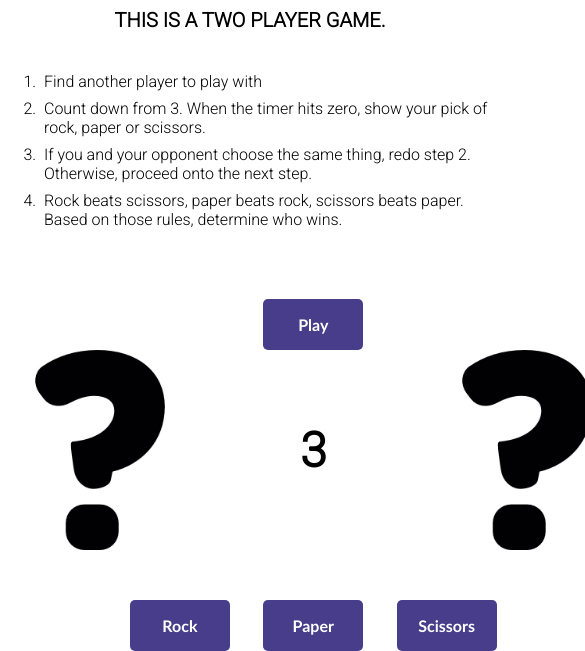
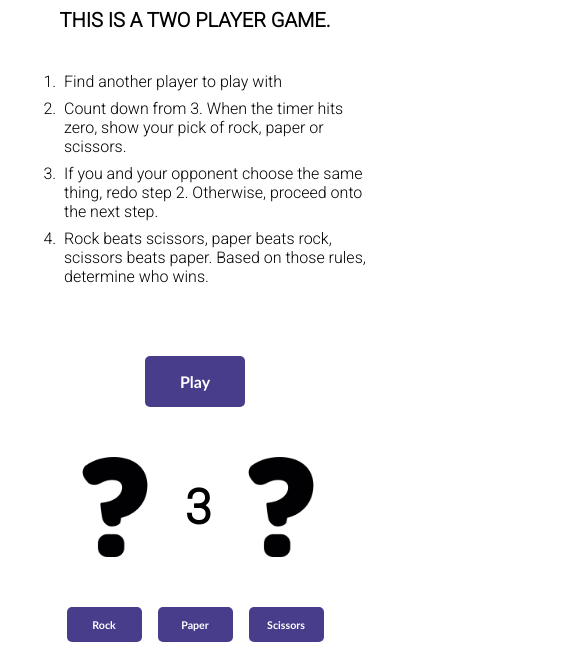
Before and after one commit to NlSEMONO/CSS-and-Web-Practice, a plain HTML site: page rock_paper_scissors.html in a window 390 px wide. Shown: the part 216-867 px from the top of the page, 585 px wide, since content can reach past the window. Drawn offline with Linux system fonts and the light colour scheme.

Commit message:
Made webpage more interactive. Now it is pretty mobile friendly. Need to remake the header for mobile users and finish the rock paper scissors game.

```diff
--- a/rock_paper_scissors.html
+++ b/rock_paper_scissors.html
@@ -8,7 +8,9 @@
     </head>
     <body>
         <div class="header">
-            <h2> Minigames </h2>
+            <a href="./index.html">
+                <h2> Minigames </h2>
+            </a>
             <div id="head-links">
                 <a href="./rock_paper_scissors.html"> Rock Paper Scissors </a>
                 <a href="#"> 007 </a>
@@ -26,16 +28,15 @@
             </ol>
         </div>
         <div class="game">
-            <div class="game-but play">
+            <div id="play" class="game-but">
                 <p> Play</p>
             </div>
-
 
             <div class="pvp">
                 <div id="player">
                     <img>
                 </div>
-                <h1> 3 </h1>
+                <h1 id="timer"> 3 </h1>
                 <div id="computer">
                     <img>
                 </div>
--- a/rps.js
+++ b/rps.js
@@ -47,7 +47,7 @@ function game() {
 
 var loaded = false;
 
-const play = document.querySelector('.play')
+const play = document.querySelector('#play')
 play.addEventListener('click', () => {
     playRound();
 })
--- a/style.css
+++ b/style.css
@@ -1,5 +1,4 @@
 @import url('https://fonts.googleapis.com/css2?family=Roboto:wght@300&display=swap');
-
 body {
     margin: 0px;
 }
@@ -38,7 +37,7 @@ h1 {
 div {
     display: flex;
     width: auto;
-    min-width: 500px;
+    min-width: 600px;
 }
 
 .header {
@@ -57,7 +56,6 @@ div {
     padding-top: 200px;
     padding-bottom: 200px;
     background-color: darkslateblue;
-    width: auto;
     justify-content: center;
     flex-wrap: wrap;
 }
@@ -65,7 +63,7 @@ div {
 .welcome-left{
     display: flex;
     flex-direction: column;
-    width: 600px;
+    width: 500px;
 }
 
 .minigame-examples{
@@ -84,7 +82,7 @@ div {
     padding:0px;
 }
 
-.item img, input {
+.item img, .item input {
     width: 500px;
     height: 350px;
     border-radius: 5%;
@@ -110,7 +108,44 @@ div {
 }
 
 #example-head {
+    text-align: center;
     color: darkslateblue;
+}
+
+/* mobile users and resized windows */
+
+@media screen and (max-width:700px) {
+    #head-links {
+        display: none;
+    }
+    .header {
+        padding-left: 30px;
+    }
+
+    div:not(.game-but, .options, .game, .pvp) {
+        min-width: 100px;
+        padding-left: 20px;
+        padding-right: 20px;
+    }
+
+    .welcome {
+        padding-top: 20vw;
+        padding-bottom: 20vw;
+    }
+
+    .welcome img {
+        padding-top: 30px;
+        padding-left: 10px;
+        width: 100vw;
+        height:auto;
+    }
+
+    .welcome-left, .item input, .item img{
+        width: 90vw;
+        padding-left: 10px;
+        padding-right: 10px;
+        height:auto;
+    }
 }
 
 .quote {
@@ -133,6 +168,7 @@ div {
     color: white;
     font-size: 16px;
 }
+
 /*
 rock paper scissors exclusive styles
 */
@@ -173,8 +209,8 @@ rock paper scissors exclusive styles
 .game-but {
     display: flex;
     justify-content: center;
+    min-width: 100px;
     margin-top: 50px;
-    min-width: 100px;
     border-radius: 5px;
     background-color: darkslateblue;
     text-align: center;
@@ -189,10 +225,8 @@ rock paper scissors exclusive styles
 
 .pvp {
     display: flex;
-    justify-content: space-between;
+    justify-content: space-around;
     align-items: center;
-    min-width: 600px;
-    width: auto;
 }
 
 #player img {
@@ -203,7 +237,6 @@ rock paper scissors exclusive styles
 #computer img {
     width: 200px;
     height: 200px;
-    margin-left: 100px;
 }
 
 .pvp h1 {
@@ -211,13 +244,70 @@ rock paper scissors exclusive styles
 }
 
 .pvp div {
-    min-width: 300px;
+    min-width: 200px;
     min-height: 200px;
 }
 
 .options {
     display: flex;
-    justify-content: center;
     min-width: 400px;
     justify-content: space-around;
 }
+
+/* mobile users */
+@media  screen and (max-width: 600px) {
+    .game, .pvp, .options {
+        min-width: 100px;
+    }
+
+    .game {
+        width: 100%;
+        height: auto;
+    }
+
+    .pvp {
+        width: 77%;
+        height: 70%;
+    }
+
+    .options {
+        width: 70%;
+        height: 70%;
+    }
+
+    .pvp div {
+        min-width: 100px;
+    }
+
+    .game-but:not(#play) {
+        min-width: 75px;
+        margin-top: 0;
+    }
+
+    .game-but:not(#play) p {
+        font-size: 8pt;
+    }
+
+
+    #player, #computer {
+        align-self: flex-end;
+        width: 28%;
+        height: 28%;
+    }
+
+    #player img, #computer img{
+        align-self: center;
+        min-width: 100px;
+        width: 70%;
+        height: auto;
+    }
+
+    #computer {
+        justify-content: end;
+    }
+
+    .pvp h1 {
+        text-align: center;
+    }
+
+}
```
Also changed, not shown: index.html (+4 -5 lines).
